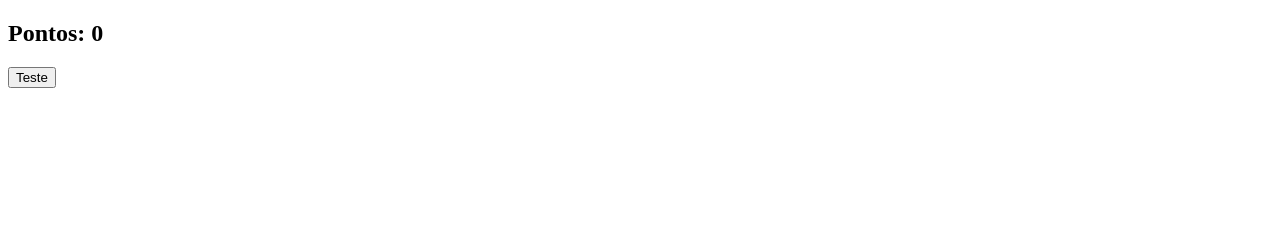
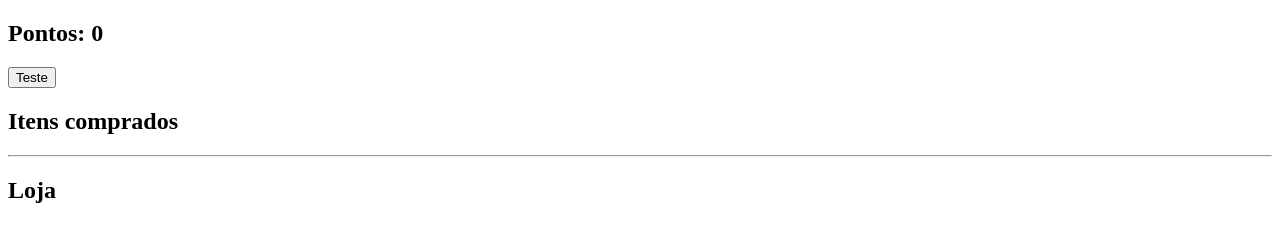
Before and after one commit to PedroDiegoliBurigo/Projeto-A3---Jogo-de-Clique, a plain HTML site: page index.html in a window 1280 px wide. Drawn offline with Linux system fonts and the light colour scheme.

Commit message:
continuação htmal

```diff
--- a/index.html
+++ b/index.html
@@ -14,7 +14,13 @@
     </div>
 
     <div class="containers" id="body2">
-
+        <div>
+            <h2>Itens comprados</h2>
+        </div>
+        <hr>
+        <div>
+            <h2>Loja</h2>
+        </div>
     </div>
 
     <script src="script.js"></script>
```
